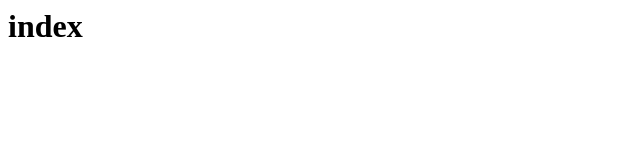
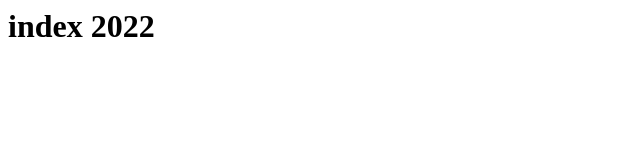
Before and after one commit to nayeftechno/github-actions-test, a plain HTML site: page index.html in a window 1280 px wide. Shown: the whole page, without its empty margins (0-640 px from the left). Drawn offline with Linux system fonts and the light colour scheme.

Commit message:
Add new year to index.html

```diff
--- a/index.html
+++ b/index.html
@@ -3,6 +3,6 @@
         <title>::index::</title>
     </head>
     <body>
-        <h1>index</h1>
+        <h1>index 2022</h1>
     </body>
 </html>
```
